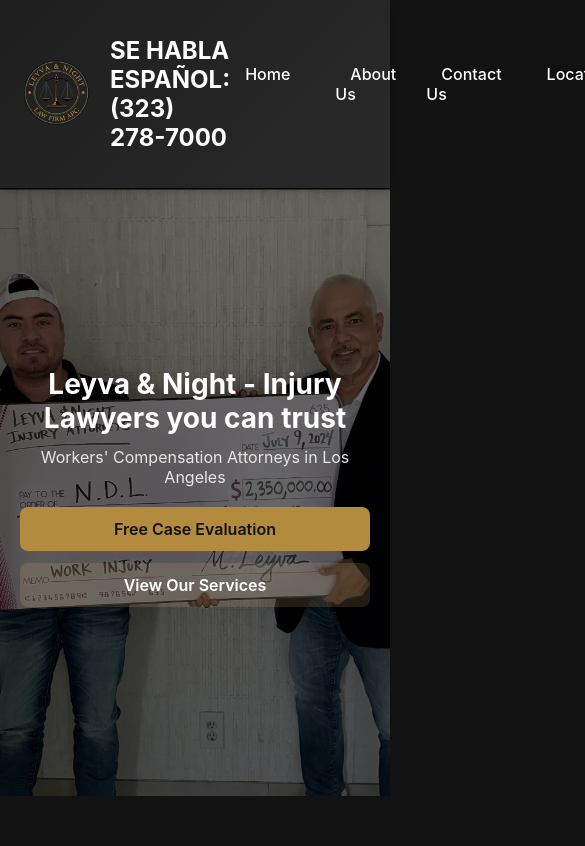
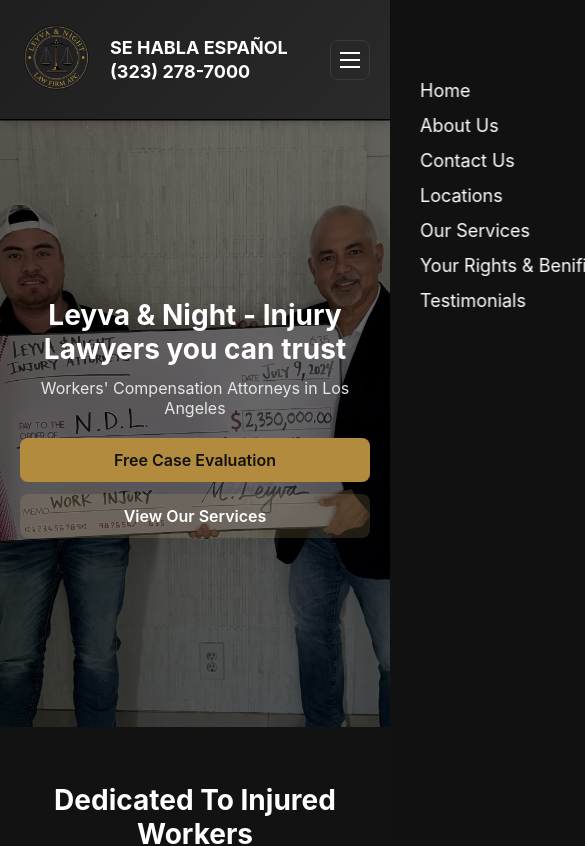
Before and after one commit to CalebDksn25/leyvanightlaw_website, a React (Create React App) app in the folder leyvanightlaw_website/: page / in a window 390 px wide. Shown: the top 846 px of the page, 585 px wide, since content can reach past the window. Built offline with nearby package versions, Linux system fonts and the light colour scheme.

Commit message:
Header mobile updates

```diff
--- a/leyvanightlaw_website/src/components/header/Header.css
+++ b/leyvanightlaw_website/src/components/header/Header.css
@@ -90,3 +90,113 @@
   background-color: rgba(255, 255, 255, 0.1);
   color: #f0f0f0;
 }
+
+/* Burger + panel styles */
+.menu-toggle {
+  display: none;
+  width: 40px;
+  height: 40px;
+  border: 1px solid #3a3a3a;
+  border-radius: 8px;
+  background: transparent;
+  align-items: center;
+  justify-content: center;
+  gap: 5px;
+  flex-direction: column; /* stack bars vertically */
+  cursor: pointer;
+}
+.menu-toggle span {
+  display: block;
+  width: 20px;
+  height: 2px;
+  background: #fff;
+  transition: transform 0.25s ease, opacity 0.2s ease, width 0.2s ease;
+}
+.menu-toggle.is-open span:nth-child(2) {
+  opacity: 0;
+}
+.menu-toggle.is-open span:nth-child(1) {
+  transform: translateY(7px) rotate(45deg);
+  width: 22px;
+}
+.menu-toggle.is-open span:nth-child(3) {
+  transform: translateY(-7px) rotate(-45deg);
+  width: 22px;
+}
+
+.mobile-menu {
+  position: fixed;
+  inset: 0 0 0 35%;
+  background: rgba(18, 18, 18, 0.98);
+  transform: translateX(100%);
+  transition: transform 0.3s ease;
+  z-index: 999;
+  backdrop-filter: blur(2px);
+}
+.mobile-menu.show {
+  transform: translateX(0%);
+}
+.mobile-nav-links {
+  list-style: none;
+  margin: 80px 20px;
+  padding: 0;
+  display: flex;
+  flex-direction: column;
+  gap: 14px;
+}
+.mobile-nav-links a {
+  color: #fff;
+  text-decoration: none;
+  font-size: 18px;
+  padding: 12px 10px;
+  border-radius: 8px;
+  transition: background-color 0.2s ease;
+}
+.mobile-nav-links a:hover {
+  background: rgba(255, 255, 255, 0.08);
+}
+.mobile-close {
+  position: absolute;
+  top: 14px;
+  right: 14px;
+  width: 36px;
+  height: 36px;
+  border-radius: 8px;
+  border: 1px solid #3a3a3a;
+  background: transparent;
+  color: #fff;
+  font-size: 20px;
+  cursor: pointer;
+}
+
+@media (max-width: 1570px) {
+  .spanish-text {
+    display: grid;
+    grid-auto-flow: row;
+    line-height: 1.1;
+    gap: 4px;
+    font-size: 18px;
+  }
+  .spanish-line {
+    display: block;
+    white-space: nowrap;
+  }
+  .spanish-phone {
+    display: block;
+    white-space: nowrap;
+  }
+
+  .nav-links {
+    font-size: 14px;
+  }
+}
+
+/* Switch to burger menu at 1310px */
+@media (max-width: 1310px) {
+  .nav-section {
+    display: none;
+  }
+  .menu-toggle {
+    display: inline-flex;
+  }
+}
--- a/leyvanightlaw_website/src/components/header/Header.jsx
+++ b/leyvanightlaw_website/src/components/header/Header.jsx
@@ -1,8 +1,13 @@
 import "./Header.css";
 import Logo from "../../assets/leyvanightlawlogo.webp";
 import { Link } from "react-router-dom";
+import { useState } from "react";
 
 const Header = () => {
+  const [menuOpen, setMenuOpen] = useState(false);
+
+  const closeMenu = () => setMenuOpen(false);
+
   return (
     <header className="header">
       <div className="left-section">
@@ -12,9 +17,21 @@
           </Link>
         </div>
         <div className="spanish-section">
-          <h1 className="spanish-text">SE HABLA ESPAÑOL: (323) 278-7000</h1>
+          <h1 className="spanish-text">
+            <span className="spanish-line">SE HABLA ESPAÑOL</span>
+            <span className="spanish-phone">(323) 278-7000</span>
+          </h1>
         </div>
       </div>
+      <button
+        className={`menu-toggle ${menuOpen ? "is-open" : ""}`}
+        aria-label="Toggle navigation menu"
+        aria-expanded={menuOpen}
+        onClick={() => setMenuOpen((v) => !v)}>
+        <span />
+        <span />
+        <span />
+      </button>
       <nav className="nav-section">
         <ul className="nav-links">
           <li>
@@ -40,6 +57,39 @@
           </li>
         </ul>
       </nav>
+      {/* Mobile dropdown panel */}
+      <div className={`mobile-menu ${menuOpen ? "show" : ""}`}>
+        <button
+          type="button"
+          className="mobile-close"
+          aria-label="Close navigation menu"
+          onClick={closeMenu}>
+          ✕
+        </button>
+        <ul className="mobile-nav-links" onClick={closeMenu}>
+          <li>
+            <Link to="/">Home</Link>
+          </li>
+          <li>
+            <Link to="/about">About Us</Link>
+          </li>
+          <li>
+            <Link to="/contact">Contact Us</Link>
+          </li>
+          <li>
+            <Link to="/locations">Locations</Link>
+          </li>
+          <li>
+            <Link to="/services">Our Services</Link>
+          </li>
+          <li>
+            <Link to="/benefits">Your Rights & Benifits</Link>
+          </li>
+          <li>
+            <Link to="/testimonials">Testimonials</Link>
+          </li>
+        </ul>
+      </div>
     </header>
   );
 };
```
